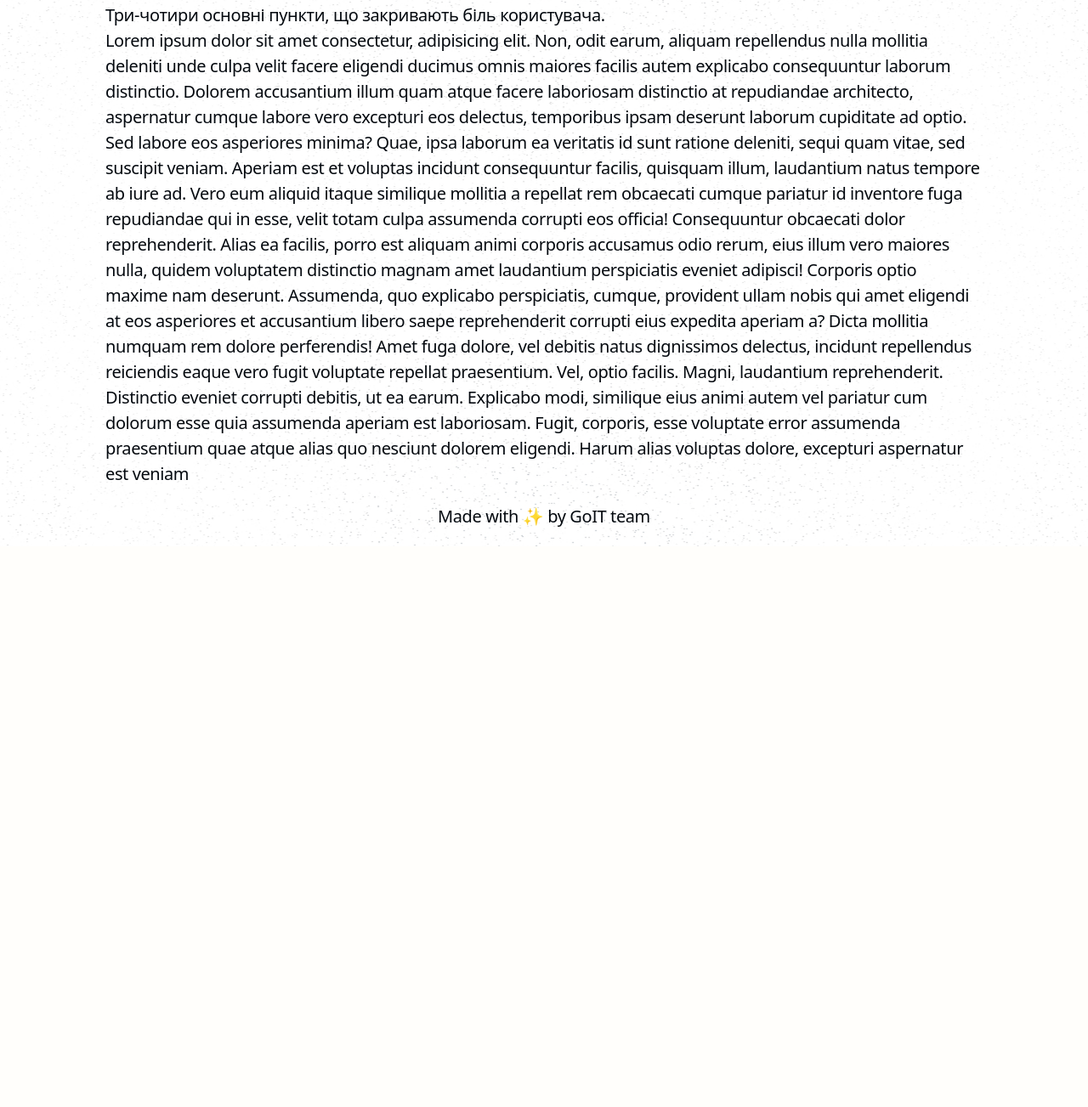
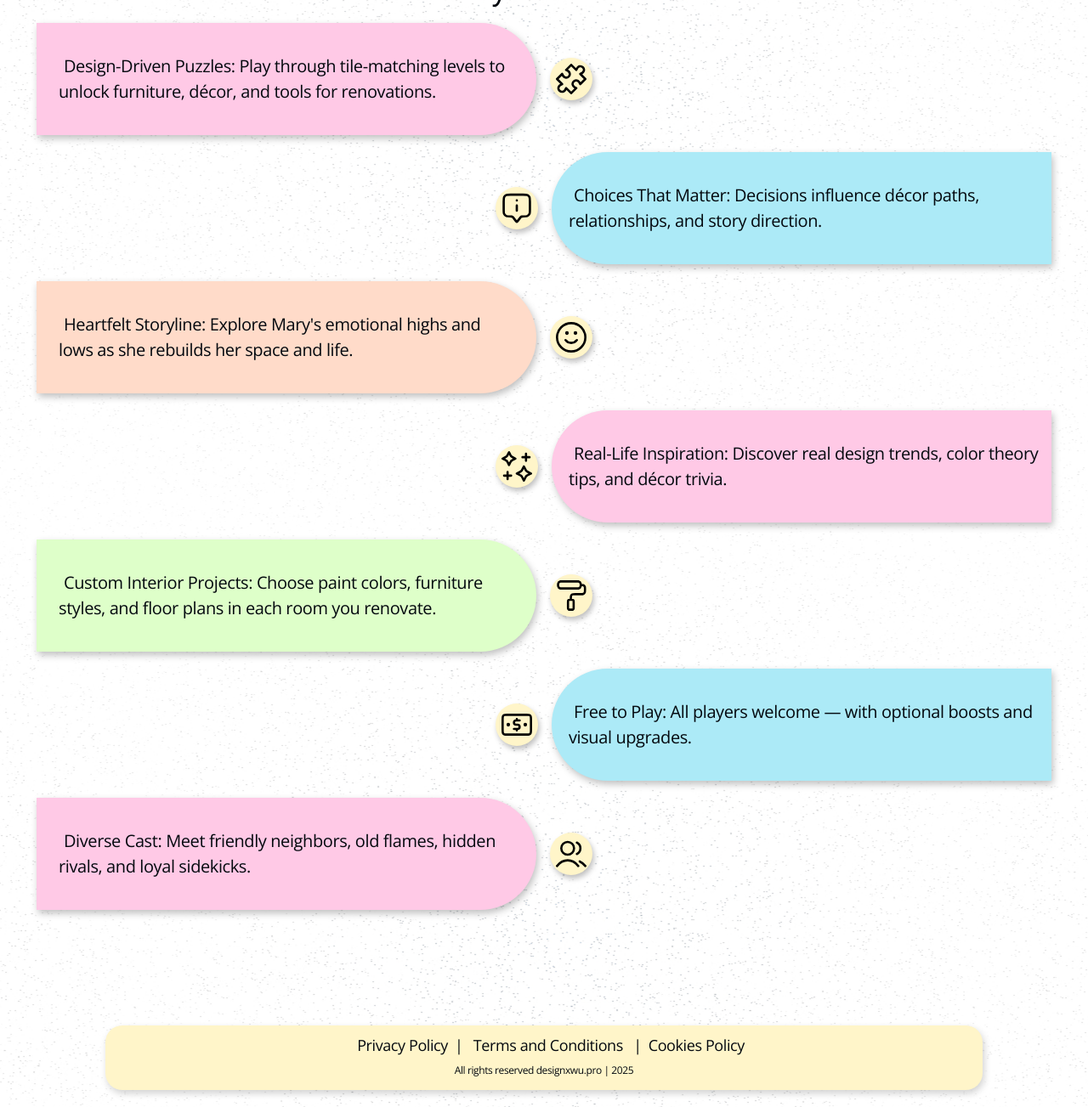
Before and after one commit to Veron0013/STP-10195, a website built with Vite: page src/index.html in a window 1280 px wide. Shown: the part 1133-2436 px from the top of the page at 85% size. Before the commit the page ends 1776 px from the top, so only its background shows below. Built offline with nearby package versions, Linux system fonts and the light colour scheme; files whose address does not match are found by name; a web font is replaced by a local one.

Commit message:
features

```diff
--- a/src/css/features.css
+++ b/src/css/features.css
@@ -1,30 +1,138 @@
-.features-grid {
-	grid-template-columns: repeat(1, minmax(0, 1fr));
+.features {
+	margin-bottom: 56px;
 }
 
-@media (min-width: 640px) {
-	.features-grid {
-		grid-template-columns: repeat(2, 1fr);
+.features-container {
+	padding: 0;
+	display: flex;
+	flex-direction: column;
+	align-items: center;
+	justify-content: center;
+}
+
+.features-title {
+	font-family: "Coiny", sans-serif;
+	font-weight: 400;
+	font-size: 18px;
+	text-align: center;
+	padding-bottom: 12px;
+}
+
+.features-list {
+	display: flex;
+	flex-direction: column;
+	align-items: flex-end;
+	justify-content: center;
+	gap: 12px;
+	width: 100%;
+}
+
+.features-items {
+	display: flex;
+	align-items: center;
+	justify-content: center;
+	gap: 6px;
+	width: 282px;
+}
+
+.features-items:nth-child(odd) {
+	flex-direction: row-reverse;
+	align-self: flex-start;
+}
+
+.features-items:nth-child(even) .features-item-text-wrapper {
+	padding: 8px 12px 8px 20px;
+	border-radius: 80px 0 0 80px;
+}
+
+.features-item-image-wrapper {
+	display: flex;
+	align-items: center;
+	justify-content: center;
+	padding: 0;
+	margin: 0;
+	border-radius: 360px;
+	width: 32px;
+	height: 32px;
+	box-shadow: 2px 4px 6px 0 rgba(0, 0, 0, 0.25);
+	background: var(--main-yellow);
+}
+
+.features-item-text-wrapper {
+	display: flex;
+	align-items: center;
+	max-width: 242px;
+	width: 100%;
+	justify-content: center;
+	padding: 8px 20px 8px 12px;
+	margin: 0;
+	border-radius: 0 80px 80px 0;
+	height: 100%;
+	box-shadow: 2px 4px 8px 0 rgba(0, 0, 0, 0.25);
+}
+
+.features-item-text-wrapper.pink {
+	background-color: var(--main-pink);
+}
+
+.features-item-text-wrapper.blue {
+	background-color: var(--main-blue);
+}
+
+.features-item-text-wrapper.peach {
+	background-color: var(--main-peach);
+}
+
+.features-item-text-wrapper.green {
+	background-color: var(--main-green);
+}
+
+.features-item-text {
+	font-family: "Open Sans", sans-serif;
+	font-weight: 400;
+	font-size: 10px;
+	line-height: 120%;
+	color: var(--main-color);
+	text-indent: 6px;
+}
+
+@media only screen and (min-width: 1200px) {
+	.features {
+		margin-bottom: 116px;
+	}
+
+	.features-title {
+		font-size: 36px;
+		padding-bottom: 24px;
+	}
+
+	.features-list {
+		gap: 20px;
+	}
+
+	.features-items {
+		height: 132px;
+		width: 660px;
+		gap: 16px;
+	}
+
+	.features-item-text-wrapper {
+		padding: 24px 32px 24px 26px;
+		max-width: 588px;
+	}
+
+	.features-item-image-wrapper {
+		width: 50px;
+		height: 50px;
+	}
+
+	.features .modal-menu-icon {
+		width: 36px;
+		height: 36px;
+	}
+
+	.features-item-text {
+		font-size: 20px;
+		line-height: 150%;
 	}
 }
-
-@media (min-width: 992px) {
-	.features-grid {
-		grid-template-columns: repeat(3, 1fr);
-	}
-}
-
-.feature {
-	padding: 20px;
-}
-
-.feature h3 {
-	margin: 0;
-	font-size: var(--fs-700);
-}
-
-.feature p {
-	margin: 8px 0 0;
-	color: var(--muted);
-	font-size: var(--fs-500);
-}
--- a/src/css/footer.css
+++ b/src/css/footer.css
@@ -1,21 +1,76 @@
 .footer {
   padding: 20px 0;
 }
-.footer-desc {
+
+.footer .container {
+  border-radius: 12px;
+  width: 280px;
+  padding: 8px 0;
+  box-shadow: 2px 4px 8px 0 rgba(0, 0, 0, 0.18);
+  background: var(--main-yellow);
+  font-family: "Open Sans", sans-serif;
+  font-weight: 400;
   text-align: center;
+  color: var(--main-color);
 }
-.footer-link {
+
+.footer-links {
+  display: flex;
+  list-style: none;
+  padding: 0;
+  margin: 0;
+  flex-direction: row;
+  flex-wrap: wrap;
+  align-items: center;
+  justify-content: center;
+  column-gap: 32px;
+  font-size: 12px;
+  text-decoration: underline;
+
+}
+
+.footer-links .link-item {
   position: relative;
 }
-.footer-link::before {
-  content: '';
-  position: absolute;
-  bottom: 6%;
-  left: 50%;
-  transform: translateX(-50%) skewX(-12deg);
-  z-index: -1;
-  width: 110%;
-  height: 24%;
-  background-color: #41d1ff;
-  transition: 200ms ease;
+
+.footer p {
+  font-size: 10px;
+  text-decoration: none;
 }
+
+@media (min-width: 1200px) {
+  .footer .container {
+    border-radius: 20px;
+    width: 1032px;
+  }
+
+  .footer-links {
+    flex-direction: row;
+    gap: 0;
+    margin-left: 16px;
+    font-size: 18px;
+    text-decoration: none;
+  }
+
+  .footer-terms::after,
+  .footer-terms::before {
+    padding: 8px;
+    content: "|";
+  }
+
+  .footer-links .footer-privacy {
+    order: 1;
+  }
+
+  .footer-links .footer-cookies {
+    order: 3;
+  }
+
+  .footer-links .footer-terms {
+    order: 2;
+  }
+
+  .footer p {
+    font-size: 12px;
+  }
+}
--- a/src/css/styles.css
+++ b/src/css/styles.css
@@ -14,6 +14,7 @@
 @import url('./header.css');
 @import url('./hero.css');
 @import url('./description.css');
+@import url('./features.css');
 @import url('./footer.css');
 @import url('./modal menu.css');
 @import url('./cookies modal.css');
--- a/src/partials/features.html
+++ b/src/partials/features.html
@@ -1,44 +1,133 @@
-<section id="features" class="section">
-  <div class="container stack-32">
-    <div>
-      <h2 class="section-title">Ключові можливості</h2>
-      <p class="section-lead">
-        Три-чотири основні пункти, що закривають біль користувача.
-      </p>
-    </div>
-    <div class="grid features-grid">
-      <article class="card feature reveal">
-        <p>
-          Lorem ipsum dolor sit amet consectetur, adipisicing elit. Non, odit
-          earum, aliquam repellendus nulla mollitia deleniti unde culpa velit
-          facere eligendi ducimus omnis maiores facilis autem explicabo
-          consequuntur laborum distinctio. Dolorem accusantium illum quam atque
-          facere laboriosam distinctio at repudiandae architecto, aspernatur
-          cumque labore vero excepturi eos delectus, temporibus ipsam deserunt
-          laborum cupiditate ad optio. Sed labore eos asperiores minima? Quae,
-          ipsa laborum ea veritatis id sunt ratione deleniti, sequi quam vitae,
-          sed suscipit veniam. Aperiam est et voluptas incidunt consequuntur
-          facilis, quisquam illum, laudantium natus tempore ab iure ad. Vero eum
-          aliquid itaque similique mollitia a repellat rem obcaecati cumque
-          pariatur id inventore fuga repudiandae qui in esse, velit totam culpa
-          assumenda corrupti eos officia! Consequuntur obcaecati dolor
-          reprehenderit. Alias ea facilis, porro est aliquam animi corporis
-          accusamus odio rerum, eius illum vero maiores nulla, quidem voluptatem
-          distinctio magnam amet laudantium perspiciatis eveniet adipisci!
-          Corporis optio maxime nam deserunt. Assumenda, quo explicabo
-          perspiciatis, cumque, provident ullam nobis qui amet eligendi at eos
-          asperiores et accusantium libero saepe reprehenderit corrupti eius
-          expedita aperiam a? Dicta mollitia numquam rem dolore perferendis!
-          Amet fuga dolore, vel debitis natus dignissimos delectus, incidunt
-          repellendus reiciendis eaque vero fugit voluptate repellat
-          praesentium. Vel, optio facilis. Magni, laudantium reprehenderit.
-          Distinctio eveniet corrupti debitis, ut ea earum. Explicabo modi,
-          similique eius animi autem vel pariatur cum dolorum esse quia
-          assumenda aperiam est laboriosam. Fugit, corporis, esse voluptate
-          error assumenda praesentium quae atque alias quo nesciunt dolorem
-          eligendi. Harum alias voluptas dolore, excepturi aspernatur est veniam
-        </p>
-      </article>
-    </div>
+<section class="features" id="features">
+  <div class="container features-container">
+    <h2 class="features-title">Key Features</h2>
+    <ul class="features-list">
+      <li class="features-items">
+        <div class="features-item-image-wrapper">
+          <svg
+            class="modal-menu-icon"
+            width="20"
+            height="20"
+            aria-hidden="true"
+          >
+            <use href="ico-sprite.svg#icon-pazl"></use>
+          </svg>
+        </div>
+        <div class="features-item-text-wrapper pink">
+          <p class="features-item-text">
+            Design-Driven Puzzles: Play through tile-matching levels to unlock
+            furniture, décor, and tools for renovations.
+          </p>
+        </div>
+      </li>
+      <li class="features-items">
+        <div class="features-item-image-wrapper">
+          <svg
+            class="modal-menu-icon"
+            width="20"
+            height="20"
+            aria-hidden="true"
+          >
+            <use href="ico-sprite.svg#icon-info"></use>
+          </svg>
+        </div>
+        <div class="features-item-text-wrapper blue">
+          <p class="features-item-text">
+            Choices That Matter: Decisions influence décor paths, relationships,
+            and story direction.
+          </p>
+        </div>
+      </li>
+      <li class="features-items">
+        <div class="features-item-image-wrapper">
+          <svg
+            class="modal-menu-icon"
+            width="20"
+            height="20"
+            aria-hidden="true"
+          >
+            <use href="ico-sprite.svg#icon-smile"></use>
+          </svg>
+        </div>
+        <div class="features-item-text-wrapper peach">
+          <p class="features-item-text">
+            Heartfelt Storyline: Explore Mary's emotional highs and lows as she
+            rebuilds her space and life.
+          </p>
+        </div>
+      </li>
+      <li class="features-items">
+        <div class="features-item-image-wrapper">
+          <svg
+            class="modal-menu-icon"
+            width="20"
+            height="20"
+            aria-hidden="true"
+          >
+            <use href="ico-sprite.svg#icon-stars"></use>
+          </svg>
+        </div>
+        <div class="features-item-text-wrapper pink">
+          <p class="features-item-text">
+            Real-Life Inspiration: Discover real design trends, color theory
+            tips, and décor trivia.
+          </p>
+        </div>
+      </li>
+      <li class="features-items">
+        <div class="features-item-image-wrapper">
+          <svg
+            class="modal-menu-icon"
+            width="20"
+            height="20"
+            aria-hidden="true"
+          >
+            <use href="ico-sprite.svg#icon-roll"></use>
+          </svg>
+        </div>
+        <div class="features-item-text-wrapper green">
+          <p class="features-item-text">
+            Custom Interior Projects: Choose paint colors, furniture styles, and
+            floor plans in each room you renovate.
+          </p>
+        </div>
+      </li>
+      <li class="features-items">
+        <div class="features-item-image-wrapper">
+          <svg
+            class="modal-menu-icon"
+            width="20"
+            height="20"
+            aria-hidden="true"
+          >
+            <use href="ico-sprite.svg#icon-money"></use>
+          </svg>
+        </div>
+        <div class="features-item-text-wrapper blue">
+          <p class="features-item-text">
+            Free to Play: All players welcome — with optional boosts and visual
+            upgrades.
+          </p>
+        </div>
+      </li>
+      <li class="features-items">
+        <div class="features-item-image-wrapper">
+          <svg
+            class="modal-menu-icon"
+            width="20"
+            height="20"
+            aria-hidden="true"
+          >
+            <use href="ico-sprite.svg#icon-people"></use>
+          </svg>
+        </div>
+        <div class="features-item-text-wrapper pink">
+          <p class="features-item-text">
+            Diverse Cast: Meet friendly neighbors, old flames, hidden rivals,
+            and loyal sidekicks.
+          </p>
+        </div>
+      </li>
+    </ul>
   </div>
 </section>
--- a/src/partials/footer.html
+++ b/src/partials/footer.html
@@ -1,15 +1,16 @@
 <footer class="footer">
   <div class="container">
-    <p class="footer-desc">
-      Made with ✨ by
-      <a
-        class="footer-link"
-        href="https://goit.global/ua/"
-        target="_blank"
-        rel="noopener noreferrer"
-      >
-        GoIT team
-      </a>
-    </p>
+    <ul class="footer-links">
+      <li class="link-item footer-privacy">
+        <a href="./privacy-policy.html">Privacy Policy</a>
+      </li>
+      <li class="link-item footer-cookies">
+        <a href="./cookies-policy.html">Cookies Policy</a>
+      </li>
+      <li class="link-item footer-terms">
+        <a href="./terms-and-conditions.html">Terms and Conditions</a>
+      </li>
+    </ul>
+    <p>All rights reserved designxwu.pro | 2025</p>
   </div>
 </footer>
```
Also changed, not shown: src/partials/cookies-policy.html (added, +33 -0 lines), src/partials/privacy-policy.html (added), src/partials/terms-and-conditions.html (added).
